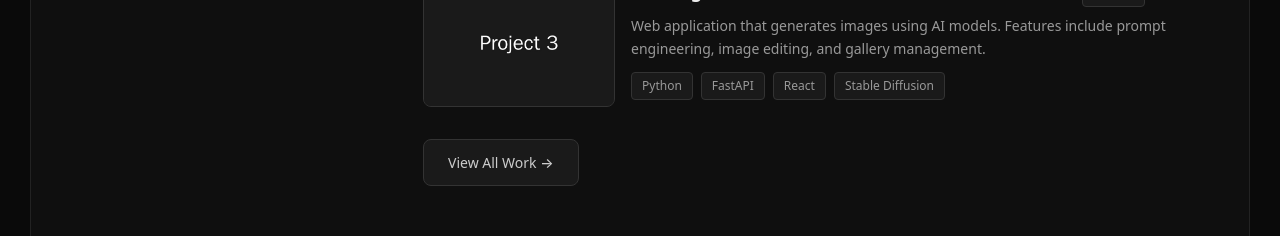
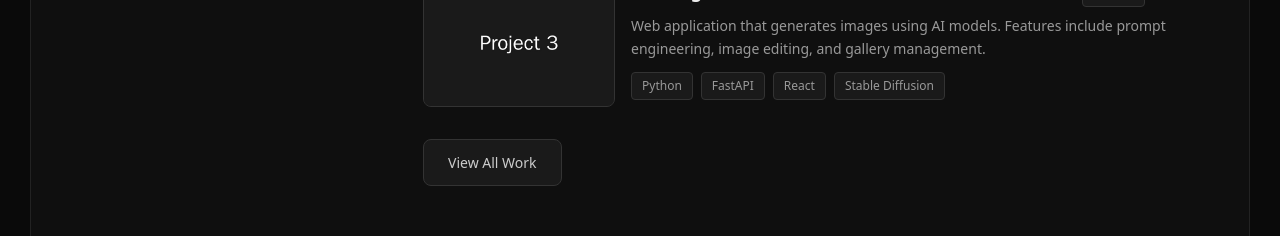
Before and after one commit to faizan-devs/personal-portfolio, a Next.js app: page / in a window 1280 px wide. Shown: the part 1240-1476 px from the top of the page. Built offline with nearby package versions, Linux system fonts and the light colour scheme.

Commit message:
Refactor: remove arrow symbol from LoadMoreButton text for simplicity

```diff
--- a/app/components/LoadMoreButton.tsx
+++ b/app/components/LoadMoreButton.tsx
@@ -11,7 +11,7 @@ export default function LoadMoreButton({
 }: LoadMoreButtonProps) {
 	return (
 		<Link href={href} className="load-more">
-			{text} →
+			{text}
 		</Link>
 	);
 }
```
